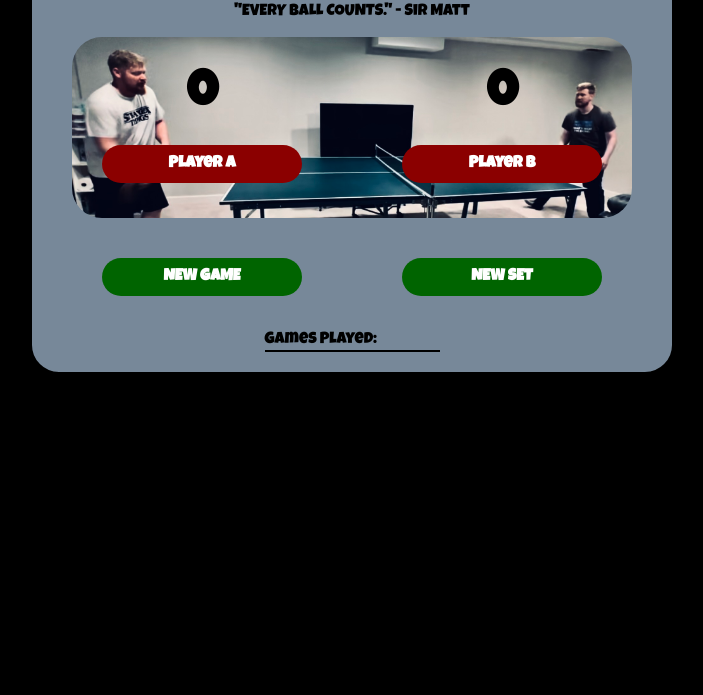
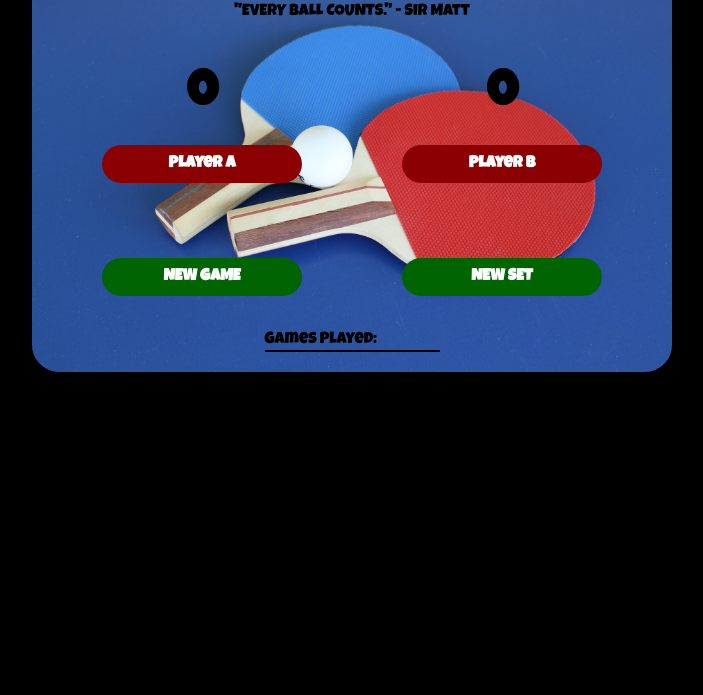
Before and after one commit to herbatorres1100/tabletennis, a plain HTML site: page index.html in a window 1280 px wide. Shown: the part 105-800 px from the top of the page, without its empty margins (288-991 px from the left). Drawn offline with nearby package versions, Linux system fonts and the light colour scheme.

Commit message:
Update index.css

```diff
--- a/index.css
+++ b/index.css
@@ -8,7 +8,9 @@ body {
 
 main{
 
-    background: lightslategray;
+    background-image: url("pingpong.jpg");
+    background-size: cover;
+
     margin: 30px auto;
     max-width: 600px;
     border: 3px solid black;
@@ -18,8 +20,6 @@ main{
 }
 
 #container {
-    background-image: url("pingpong.jpeg");
-    background-size: cover;
     background-image: 50% 50%;
     border-radius: 30px;
     display: flex;
```
